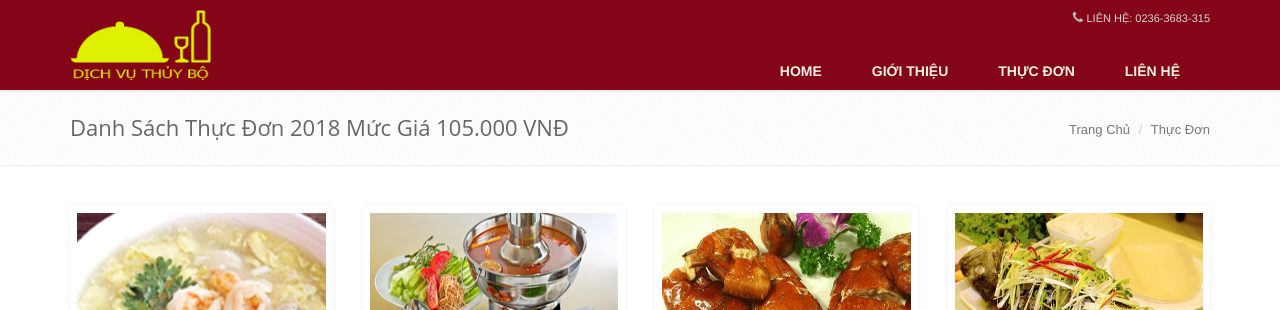
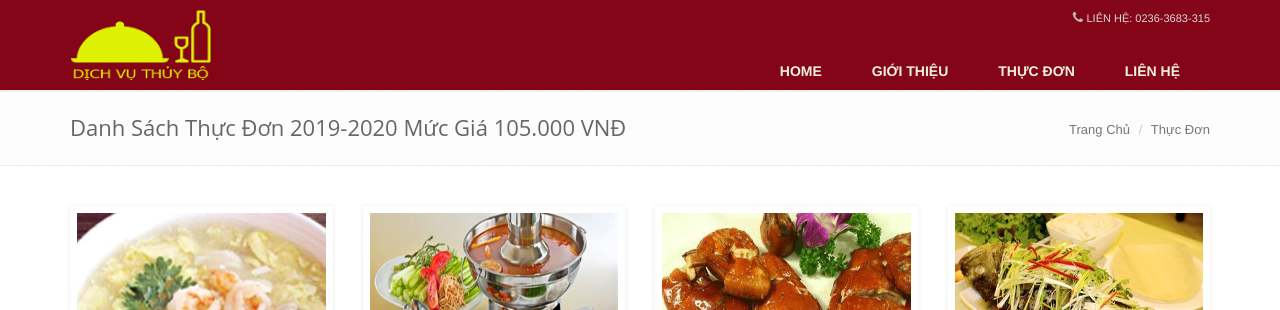
Before and after one commit to nguyenpc/thuybodanang, a Jekyll site: the page built from menu105.html, in a window 1280 px wide and 900 px high. Shown: the top 310 px of the window. Built offline with Jekyll 4.4.1, drawn with Linux system fonts in a browser that asks for light colours; comment, search, counter and statistics services are not loaded.

Commit message:
Update menu105.html

```diff
--- a/menu105.html
+++ b/menu105.html
@@ -6,7 +6,7 @@ permalink: thuc-don-tiec-105-000.html
 ---
 <div class="breadcrumbs">
   <div class="container">
-    <h1 class="pull-left">Danh Sách Thực Đơn 2018 Mức Giá 105.000 VNĐ</h1>
+    <h1 class="pull-left">Danh Sách Thực Đơn 2019-2020 Mức Giá 105.000 VNĐ</h1>
     <ul class="pull-right breadcrumb">
       <li><a href="/">Trang Chủ</a></li>
       <li><a href="">Thực Đơn</a></li>
```
